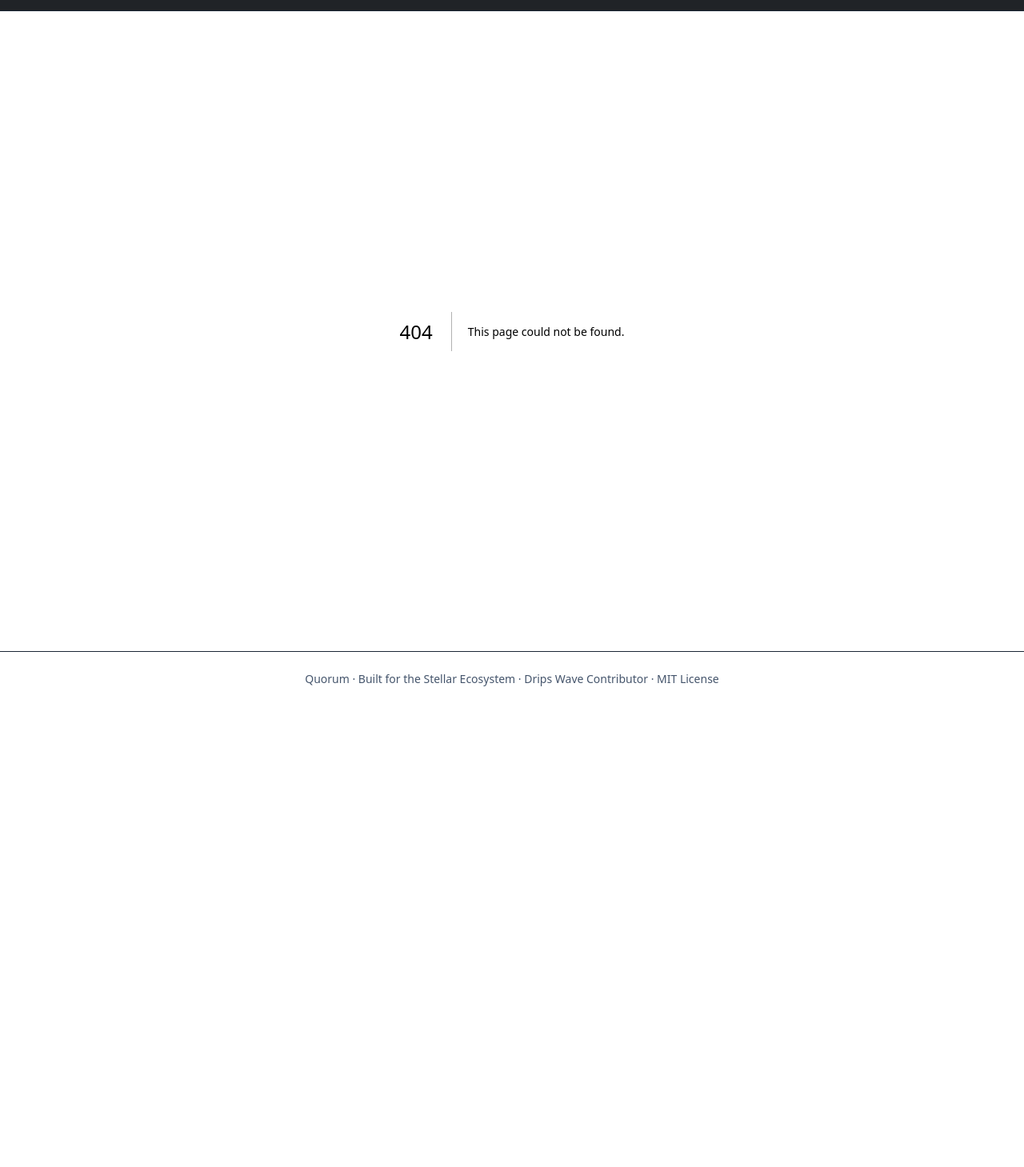
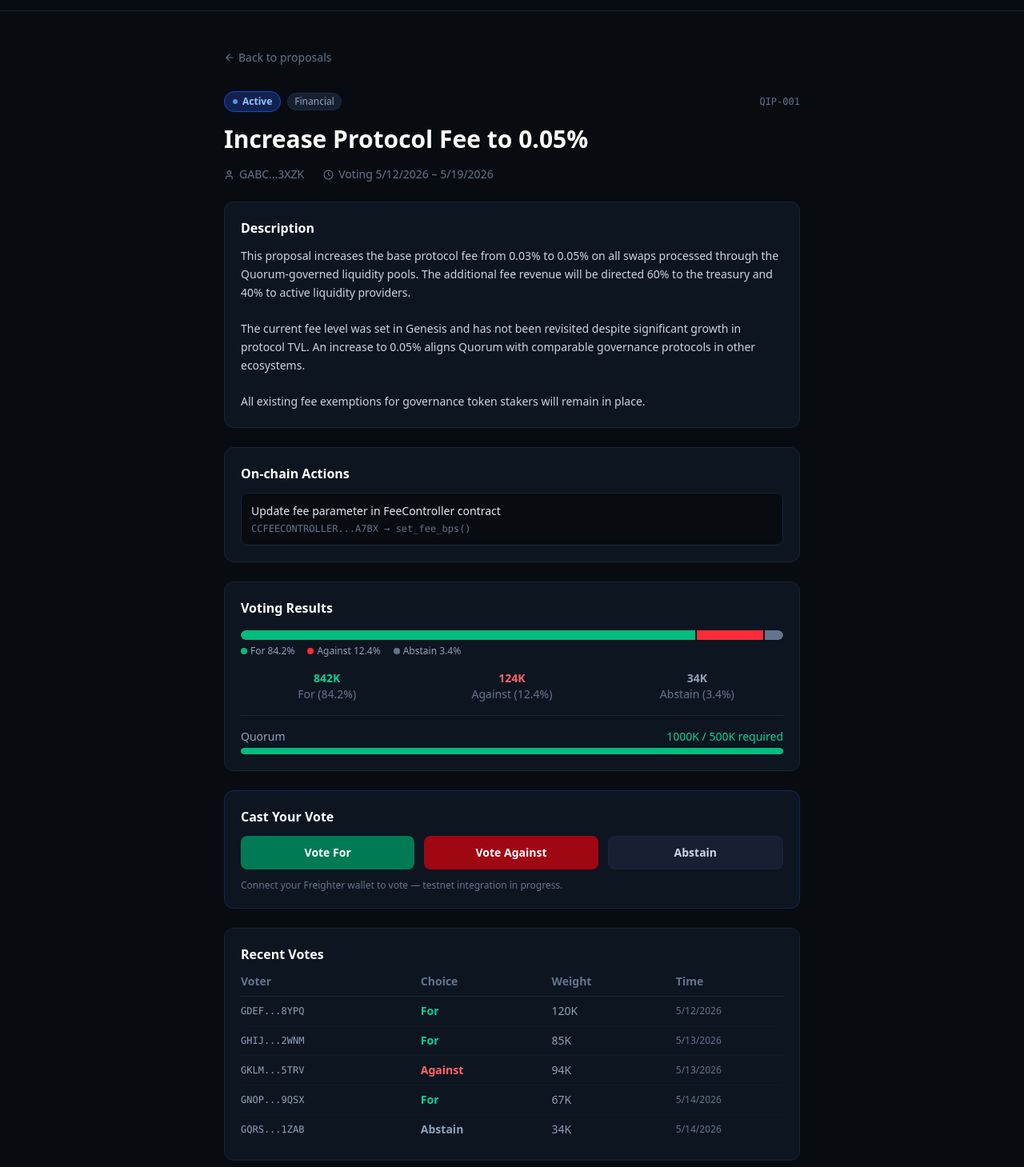
Before and after one commit to StellarQuorum/StellarQuorum, a Next.js app in the folder frontend/: page /proposals/QIP-001 in a window 1280 px wide. Before the commit this address had no page. Shown: the part 51-1510 px from the top of the page at 80% size. Before the commit the page ends 934 px from the top, so only its background shows below. Built offline with nearby package versions, Linux system fonts and the light colour scheme.

Commit message:
feat(pages): add Proposal detail page with vote results, actions table, and cast-vote section

```diff
--- /dev/null
+++ b/frontend/app/proposals/[id]/page.tsx
@@ -0,0 +1,144 @@
+'use client';
+
+import { use } from "react";
+import Link from "next/link";
+import { ArrowLeft, Clock, User } from "lucide-react";
+import { getProposalById } from "@/lib/proposals";
+import StatusBadge from "@/components/StatusBadge";
+import VoteBar from "@/components/VoteBar";
+
+export default function ProposalDetailPage({ params }: { params: Promise<{ id: string }> }) {
+  const { id } = use(params);
+  const proposal = getProposalById(id);
+
+  if (!proposal) {
+    return (
+      <div className="max-w-3xl mx-auto px-6 py-24 text-center">
+        <h1 className="text-2xl font-bold text-white mb-4">Proposal not found</h1>
+        <Link href="/proposals" className="text-blue-400 hover:text-blue-300">← Back to proposals</Link>
+      </div>
+    );
+  }
+
+  const total = proposal.forVotes + proposal.againstVotes + proposal.abstainVotes;
+  const forPct = total > 0 ? ((proposal.forVotes / total) * 100).toFixed(1) : "0.0";
+  const againstPct = total > 0 ? ((proposal.againstVotes / total) * 100).toFixed(1) : "0.0";
+  const abstainPct = total > 0 ? ((proposal.abstainVotes / total) * 100).toFixed(1) : "0.0";
+  const quorumReached = total >= proposal.quorumRequired;
+
+  const choiceColors: Record<string, string> = {
+    for: "text-emerald-400",
+    against: "text-red-400",
+    abstain: "text-slate-400",
+  };
+
+  return (
+    <div className="max-w-3xl mx-auto px-6 py-12">
+      <Link href="/proposals" className="flex items-center gap-1 text-sm text-slate-500 hover:text-slate-300 mb-8 transition-colors">
+        <ArrowLeft size={14} /> Back to proposals
+      </Link>
+
+      {/* Header */}
+      <div className="mb-6">
+        <div className="flex items-center gap-2 mb-4 flex-wrap">
+          <StatusBadge status={proposal.status} />
+          <span className="text-xs px-2 py-0.5 rounded-full bg-[#162032] text-slate-400 border border-[#1e2d40]">{proposal.category}</span>
+          <span className="text-xs text-slate-500 font-mono ml-auto">{proposal.id}</span>
+        </div>
+        <h1 className="text-3xl font-bold text-white mb-4">{proposal.title}</h1>
+        <div className="flex items-center gap-6 text-sm text-slate-500">
+          <span className="flex items-center gap-1.5"><User size={13} /> {proposal.proposer}</span>
+          <span className="flex items-center gap-1.5"><Clock size={13} /> Voting {new Date(proposal.startTime).toLocaleDateString()} – {new Date(proposal.endTime).toLocaleDateString()}</span>
+        </div>
+      </div>
+
+      {/* Description */}
+      <div className="p-5 rounded-xl bg-[#0d1520] border border-[#1a2535] mb-6">
+        <h2 className="font-semibold text-white mb-3">Description</h2>
+        <div className="text-sm text-slate-300 leading-relaxed whitespace-pre-line">{proposal.description}</div>
+      </div>
+
+      {/* Actions */}
+      {proposal.actions.length > 0 && (
+        <div className="p-5 rounded-xl bg-[#0d1520] border border-[#1a2535] mb-6">
+          <h2 className="font-semibold text-white mb-3">On-chain Actions</h2>
+          <div className="flex flex-col gap-3">
+            {proposal.actions.map((action, i) => (
+              <div key={i} className="p-3 rounded-lg bg-[#080c10] border border-[#1a2535] text-sm">
+                <div className="text-slate-200 font-medium mb-1">{action.description}</div>
+                <div className="font-mono text-xs text-slate-500">{action.contractAddress} → {action.functionName}()</div>
+              </div>
+            ))}
+          </div>
+        </div>
+      )}
+
+      {/* Vote Results */}
+      <div className="p-5 rounded-xl bg-[#0d1520] border border-[#1a2535] mb-6">
+        <h2 className="font-semibold text-white mb-4">Voting Results</h2>
+        <VoteBar forVotes={proposal.forVotes} againstVotes={proposal.againstVotes} abstainVotes={proposal.abstainVotes} />
+        <div className="grid grid-cols-3 gap-4 mt-4 text-center text-sm">
+          <div><div className="text-emerald-400 font-bold">{(proposal.forVotes / 1000).toFixed(0)}K</div><div className="text-slate-500">For ({forPct}%)</div></div>
+          <div><div className="text-red-400 font-bold">{(proposal.againstVotes / 1000).toFixed(0)}K</div><div className="text-slate-500">Against ({againstPct}%)</div></div>
+          <div><div className="text-slate-400 font-bold">{(proposal.abstainVotes / 1000).toFixed(0)}K</div><div className="text-slate-500">Abstain ({abstainPct}%)</div></div>
+        </div>
+        <div className="mt-4 pt-4 border-t border-[#1a2535]">
+          <div className="flex justify-between text-sm mb-1">
+            <span className="text-slate-400">Quorum</span>
+            <span className={quorumReached ? "text-emerald-400" : "text-amber-400"}>
+              {(total / 1000).toFixed(0)}K / {(proposal.quorumRequired / 1000).toFixed(0)}K required
+            </span>
+          </div>
+          <div className="h-2 bg-[#1a2535] rounded-full overflow-hidden">
+            <div
+              className={`h-full rounded-full transition-all ${quorumReached ? "bg-emerald-500" : "bg-amber-500"}`}
+              style={{ width: `${Math.min((total / proposal.quorumRequired) * 100, 100)}%` }}
+            />
+          </div>
+        </div>
+      </div>
+
+      {/* Vote CTA */}
+      {proposal.status === "active" && (
+        <div className="p-5 rounded-xl bg-[#0d1520] border border-blue-800/40 mb-6">
+          <h2 className="font-semibold text-white mb-3">Cast Your Vote</h2>
+          <div className="flex gap-3 mb-3">
+            <button onClick={() => alert("Connect your Freighter wallet to vote. Testnet integration in progress.")} className="flex-1 py-2.5 rounded-lg bg-emerald-700 hover:bg-emerald-600 text-white font-semibold text-sm transition-colors">Vote For</button>
+            <button onClick={() => alert("Connect your Freighter wallet to vote. Testnet integration in progress.")} className="flex-1 py-2.5 rounded-lg bg-red-800 hover:bg-red-700 text-white font-semibold text-sm transition-colors">Vote Against</button>
+            <button onClick={() => alert("Connect your Freighter wallet to vote. Testnet integration in progress.")} className="flex-1 py-2.5 rounded-lg bg-[#162032] hover:bg-[#1a2a40] text-slate-300 font-semibold text-sm border border-[#1a2535] transition-colors">Abstain</button>
+          </div>
+          <p className="text-xs text-slate-500">Connect your Freighter wallet to vote — testnet integration in progress.</p>
+        </div>
+      )}
+
+      {/* Recent Votes */}
+      {proposal.votes.length > 0 && (
+        <div className="p-5 rounded-xl bg-[#0d1520] border border-[#1a2535]">
+          <h2 className="font-semibold text-white mb-3">Recent Votes</h2>
+          <div className="overflow-x-auto">
+            <table className="w-full text-sm">
+              <thead>
+                <tr className="text-left text-slate-500 border-b border-[#1a2535]">
+                  <th className="pb-2 pr-4">Voter</th>
+                  <th className="pb-2 pr-4">Choice</th>
+                  <th className="pb-2 pr-4">Weight</th>
+                  <th className="pb-2">Time</th>
+                </tr>
+              </thead>
+              <tbody>
+                {proposal.votes.map((vote, i) => (
+                  <tr key={i} className="border-b border-[#0f1a28] last:border-0">
+                    <td className="py-2 pr-4 font-mono text-xs text-slate-400">{vote.voter}</td>
+                    <td className={`py-2 pr-4 font-semibold capitalize ${choiceColors[vote.choice]}`}>{vote.choice}</td>
+                    <td className="py-2 pr-4 text-slate-400">{(vote.weight / 1000).toFixed(0)}K</td>
+                    <td className="py-2 text-slate-500 text-xs">{new Date(vote.timestamp).toLocaleDateString()}</td>
+                  </tr>
+                ))}
+              </tbody>
+            </table>
+          </div>
+        </div>
+      )}
+    </div>
+  );
+}
```
